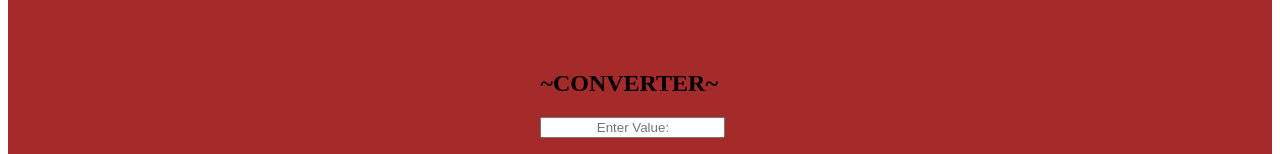
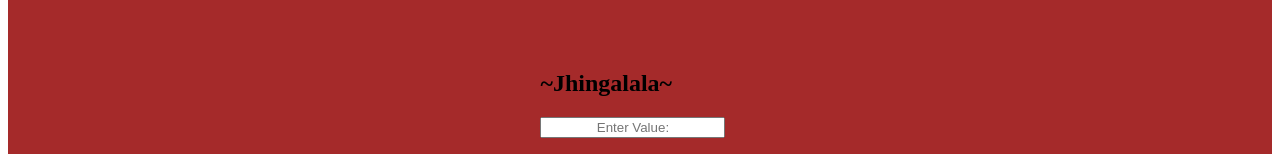
Before and after one commit to ZaidR07/demogit, a plain HTML site: page index.html in a window 1280 px wide. Shown: the part 235-389 px from the top of the page. Drawn offline with Linux system fonts and the light colour scheme.

Commit message:
third change

```diff
--- a/index.html
+++ b/index.html
@@ -28,7 +28,7 @@
 <body>
     <div class="container">
         <div class="item">
-            <h2>~CONVERTER~</h2>
+            <h2>~Jhingalala~</h2>
             <input type="text" placeholder="Enter Value:" id="1" style="text-align: center;">
             <br><br>
             <input id = "2" placeholder="Result" style="text-align:center ;"><br><br>
```
